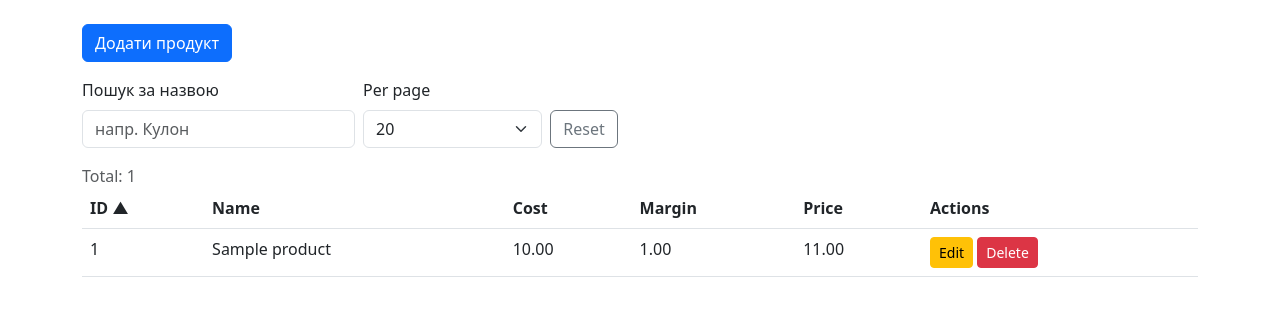
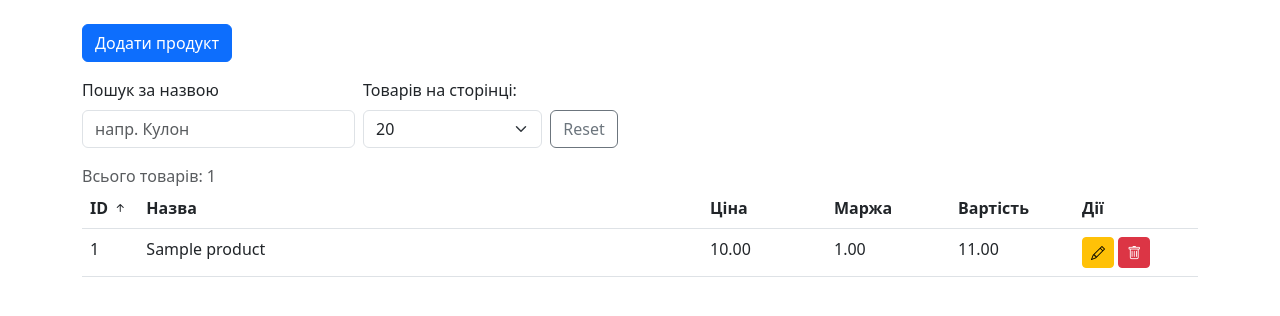
Before and after one commit to bombilo51/vivit_share, a Flask app: page /product/products_list in a window 1280 px wide. Shown: the part 56-372 px from the top of the page. Run offline with Flask 3, Linux system fonts and the light colour scheme; a user stored in the database is signed in; tables that the repository leaves empty hold one stand-in row (values such as "Sample post"); some libraries are stand-ins or nearby versions.

Commit message:
after db fill

```diff
--- a/app/templates/product/_products_table.html
+++ b/app/templates/product/_products_table.html
@@ -3,8 +3,16 @@
 {% if args.pop('page', None) %}{% endif %}
 {% if args.pop('sort', None) %}{% endif %}
 {% if args.pop('direction', None) %}{% endif %}
-<div class="text-muted">Total: {{ pagination.total }}</div>
+<div class="text-muted">Всього товарів: {{ pagination.total }}</div>
 <table class="table">
+    <colgroup>
+                <col style="width: 5%">
+                <col style="width: 50%">
+                <col style="width: 11%">
+                <col style="width: 11%">
+                <col style="width: 11%">
+                <col style="width: 11%">
+            </colgroup>
     <thead>
     <tr>
         {% macro sort_th(label, column) %}
@@ -16,18 +24,20 @@
                    href="{{ url_for('product.products_list', sort=column, direction=next_dir, **args) }}">
                     {{ label }}
                     {% if is_active %}
-                        {% if filters.direction == 'asc' %}▲{% else %}▼{% endif %}
+                        {% if filters.direction == 'asc' %}
+                            <i class="bi bi-arrow-up-short"></i>{% else %}
+                            <i class="bi bi-arrow-down-short"></i>{% endif %}
                     {% endif %}
                 </a>
             </th>
         {% endmacro %}
 
         {{ sort_th('ID', 'id') }}
-        {{ sort_th('Name', 'name') }}
-        {{ sort_th('Cost', 'cost') }}
-        {{ sort_th('Margin', 'margin') }}
-        {{ sort_th('Price', 'price') }}
-        <th>Actions</th>
+        {{ sort_th('Назва', 'name') }}
+        {{ sort_th('Ціна', 'cost') }}
+        {{ sort_th('Маржа', 'margin') }}
+        {{ sort_th('Вартість', 'price') }}
+        <th>Дії</th>
     </tr>
     </thead>
 
@@ -35,15 +45,15 @@
     {% for product in products %}
         <tr id="productRow{{ product.id }}">
             <td>{{ product.id }}</td>
-            <td>{{ product.name }}</td>
+            <td style="text-overflow: ellipsis;  overflow: hidden; max-width: 1px;" >{{ product.name }}</td>
             <td>{{ product.cost }}</td>
             <td>{{ product.margin }}</td>
             <td>{{ product.price }}</td>
             <td>
                 <a href="{{ url_for('product.edit_product', product_id=product.id) }}"
-                   class="btn btn-sm btn-warning">Edit</a>
+                   class="btn btn-sm btn-warning"><i class="bi bi-pencil"></i></a>
                 <a onclick="deleteProduct({{ product.id }})"
-                   class="btn btn-sm btn-danger">Delete</a>
+                   class="btn btn-sm btn-danger"><i class="bi bi-trash"></i></a>
             </td>
         </tr>
     {% endfor %}
--- a/app/templates/product/products_list.html
+++ b/app/templates/product/products_list.html
@@ -22,7 +22,7 @@
                 </div>
 
                 <div class="col-md-2">
-                    <label for="per_page" class="form-label">Per page</label>
+                    <label for="per_page" class="form-label">Товарів на сторінці:</label>
                     <select id="per_page" name="per_page" class="form-select">
                         {% for n in [10,20,50,100] %}
                             <option value="{{ n }}" {% if filters.per_page==n %}selected{% endif %}>{{ n }}</option>
```
Lines whose indentation alone changed are shown as unchanged.
